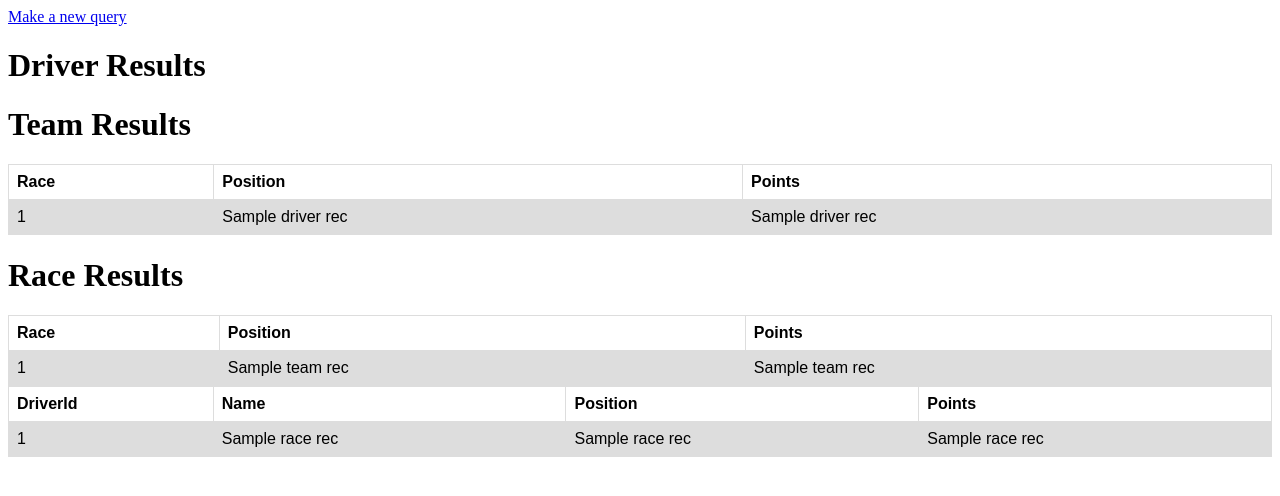
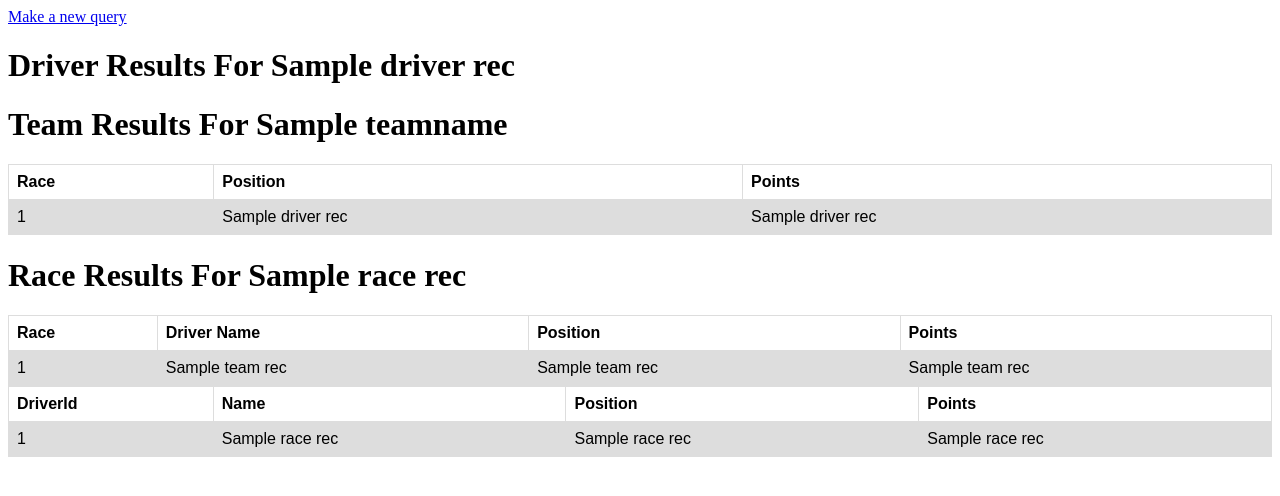
Before and after one commit to kevinfjiang/F1Proj, a Flask app: template templates/statistics/statsDisplay.html in a window 1280 px wide. Shown: the top 496 px of the page. Run offline with Flask 2, Linux system fonts and the light colour scheme; the template is opened without the code that fills it: most values are stand-ins (such as "Sample title", 1, 10 or a date in 2020); parts of the project's set-up code (start-up, migrations or seed data) failed here and were passed over; some libraries are stand-ins or nearby versions.

Commit message:
Cleaned up stats pages

```diff
--- a/templates/statistics/statsDisplay.html
+++ b/templates/statistics/statsDisplay.html
@@ -19,7 +19,7 @@
 <html>
     <a href = "/stats"> Make a new query </a>
     {% if driver_rec %}
-    <h1> Driver Results </h1>
+    <h1> Driver Results For {{driver_rec[0].3}}</h1>
     <table style="width:100%">
     <tr>
             <th>Race</th>
@@ -38,11 +38,12 @@
     {% endif %}
 
     {% if team_rec %}
-    <h1> Team Results </h1>
+    <h1> Team Results For {{teamname}} </h1>
 
     <table style="width:100%">
     <tr>
             <th>Race</th>
+            <th>Driver Name </th>
             <th>Position</th>
             <th>Points</th>
     </tr>
@@ -52,13 +53,14 @@
          <td> {{r.0}} </td>
          <td> {{r.1}} </td>
          <td> {{r.2}} </td>
+         <td> {{r.3}} </td>
     </tr>
     {% endfor %}
 
     {% endif %}
 
     {%if race_rec %}
-    <h1> Race Results </h1>
+    <h1> Race Results For {{race_rec[0].4}} </h1>
      <table style="width:100%">
      <tr>
              <th>DriverId</th>
```
Also changed, not shown: leaderboard/stats.py (+4 -4 lines).
